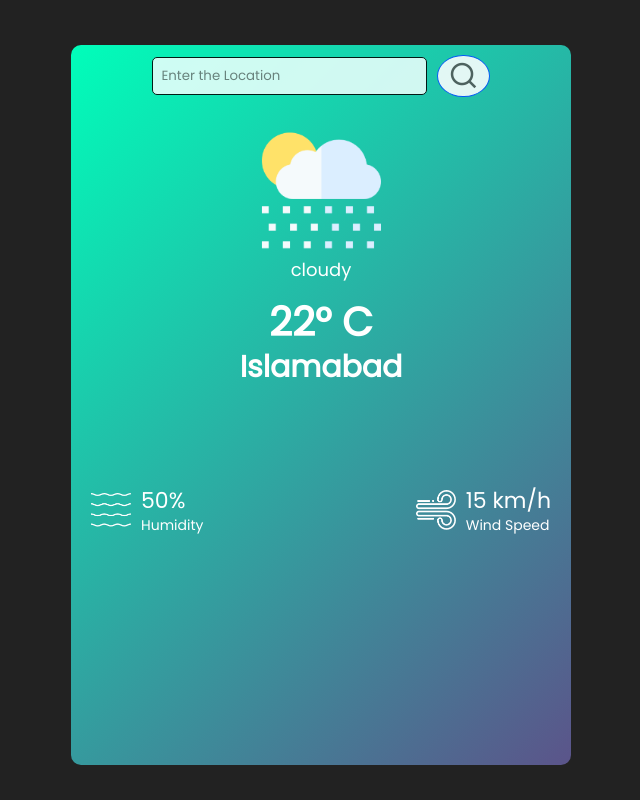
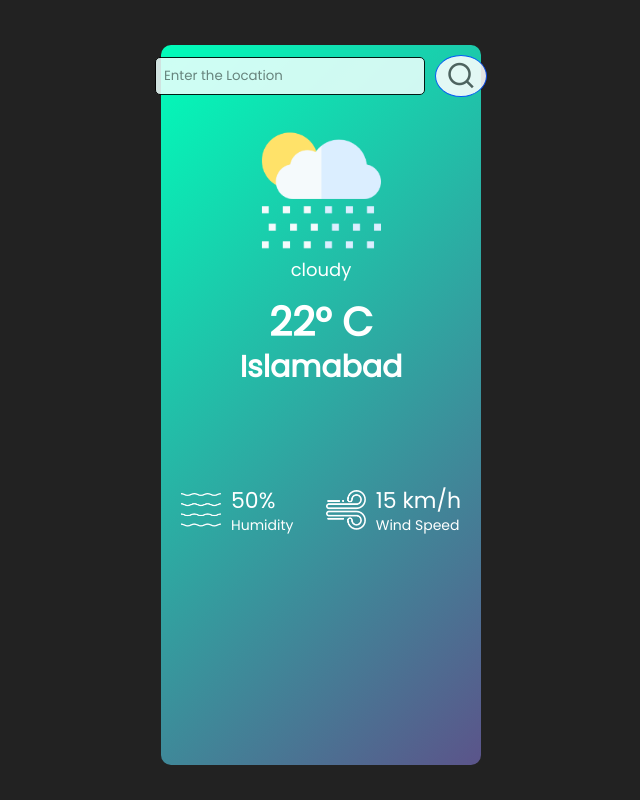
Before and after one commit to Mairaj001/Weather-App-using-HTML-CSS-JS, a plain HTML site: page index.html in a window 1280 px wide. Shown: the whole page, without its empty margins (319-959 px from the left). Drawn offline with nearby package versions, Linux system fonts and the light colour scheme.

Commit message:
Update style.css

```diff
--- a/css/style.css
+++ b/css/style.css
@@ -25,7 +25,7 @@ html,body{
 .weather_card{
     display: flex;
     flex-direction: column;
-    width: 500px;
+    width: 320px;
     height: 90%;
     margin:10px auto 0;
     background: linear-gradient(135deg,#00feba,#5b548a);
@@ -50,6 +50,7 @@ html,body{
     background: #ebfffc;
     color:#555;
     opacity: 0.875;
+    width: 270px;
 }
 
 .serach_icon{
```
